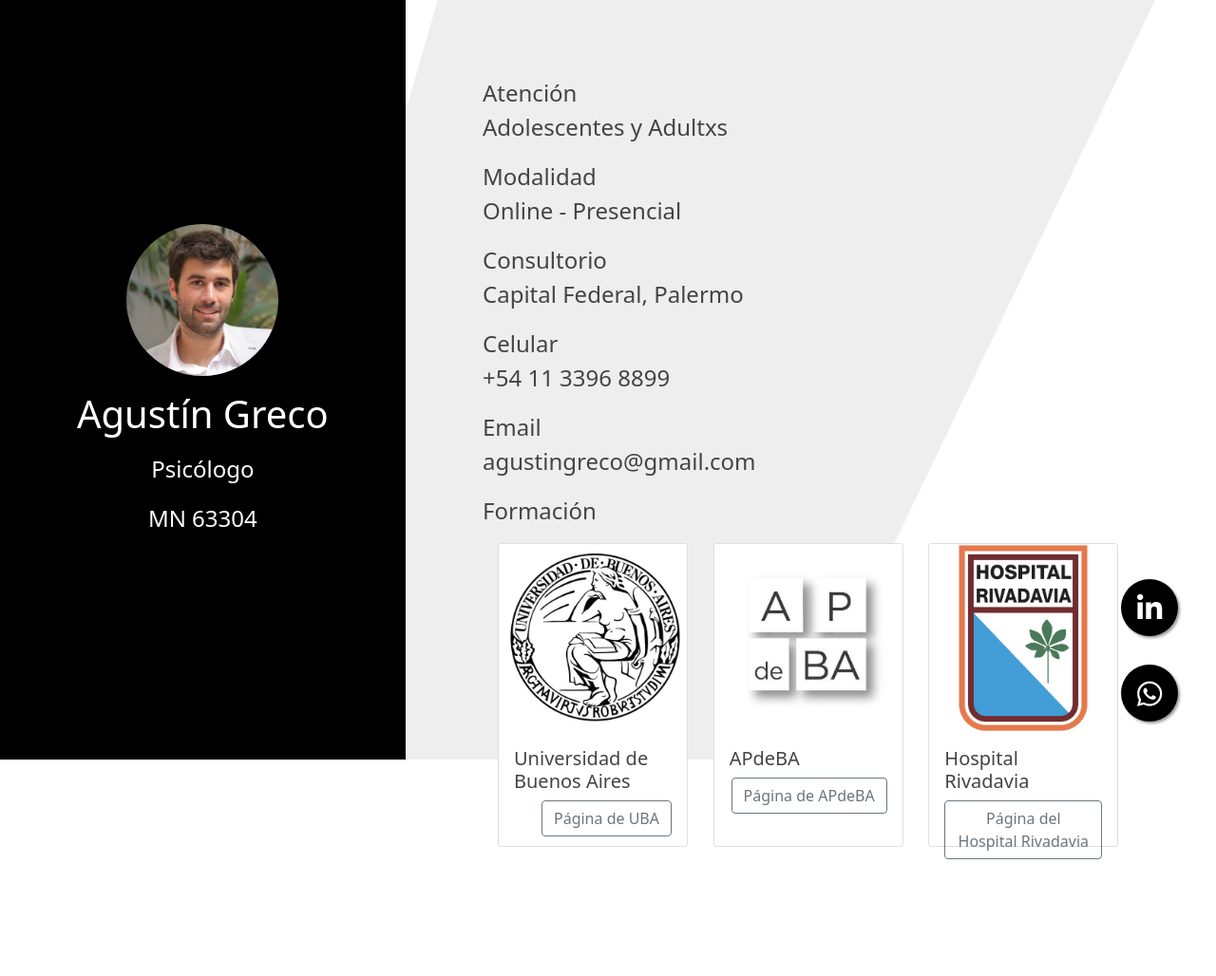
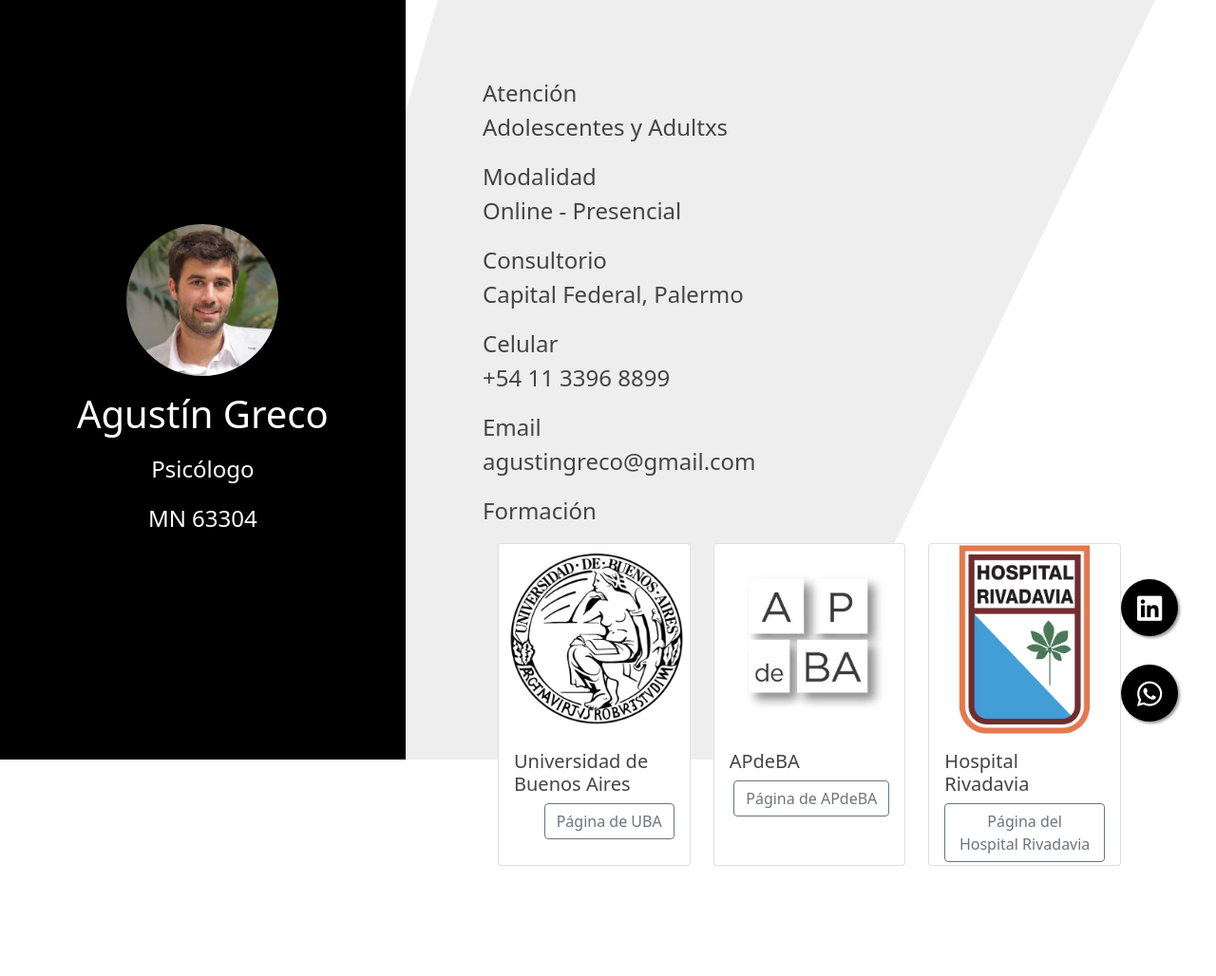
Before and after one commit to Rahabhim/AGweb, a PHP site: page / in a window 1280 px wide. Shown: the whole page at 95% size. Before the commit the page ends 905 px from the top, so only its background shows below. Run offline with PHP 8.4, Linux system fonts and the light colour scheme; some libraries are stand-ins or nearby versions.

Commit message:
Arreglos en el encuadre de la formacion. Cambio de bs 4.5.0 a 5.0.0.

```diff
--- a/css/styles.css
+++ b/css/styles.css
@@ -92,9 +92,9 @@ a {
 }
 
 .card{
-  height: 320px;
+  height: 340px;
   width: auto;
-  max-width: 200px;
+  max-width: 230px;
 }
 
 .float1{
--- a/index.html
+++ b/index.html
@@ -107,11 +107,11 @@
             </div>
           </section>
 
-          <link rel="stylesheet" href="https://maxcdn.bootstrapcdn.com/font-awesome/4.5.0/css/font-awesome.min.css">
+          <link rel="stylesheet" href="https://maxcdn.bootstrapcdn.com/font-awesome/5.0.0/css/font-awesome.min.css">
           <a href="https://www.linkedin.com/in/agustingreco/" class="float1" target="_blank">
             <i class="fab fa-linkedin my-float"></i>
           </a>
-          <link rel="stylesheet" href="https://maxcdn.bootstrapcdn.com/font-awesome/4.5.0/css/font-awesome.min.css">
+          <link rel="stylesheet" href="https://maxcdn.bootstrapcdn.com/font-awesome/5.0.0/css/font-awesome.min.css">
           <a href="https://api.whatsapp.com/send?phone=541133968899" class="float" target="_blank">
             <i class="fab fa-whatsapp my-float"></i>
           </a>
```
